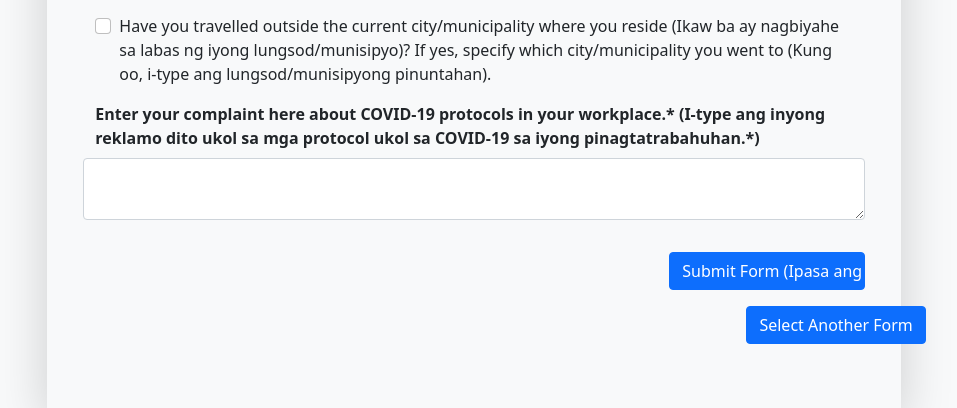
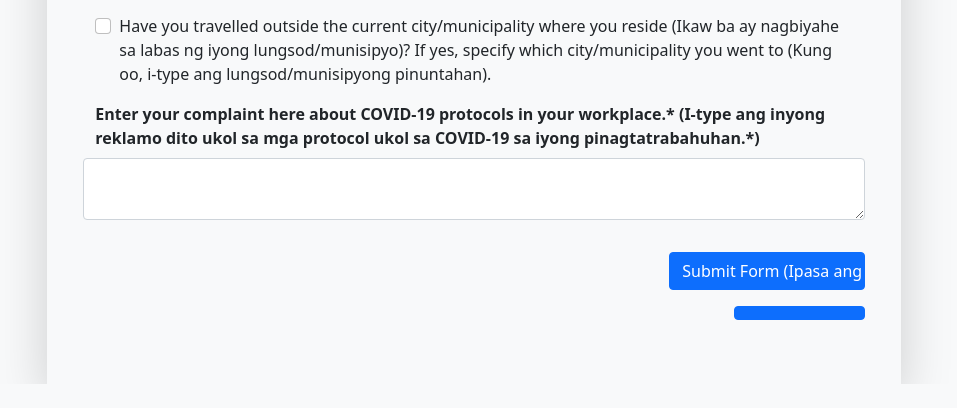
Before and after one commit to simonqq21/IOHSAD-Ex-Nihilo-Web-App, a Flask app: page /forms/COVID19Survey in a window 1280 px wide. Shown: the part 1069-1477 px from the top of the page, without its empty margins (166-1123 px from the left). After the commit the page ends 1453 px from the top, so only its background shows below. Run offline with Flask 2, Linux system fonts and the light colour scheme.

Commit message:
Update COVID19Survey.html

```diff
--- a/app/templates/COVID19Survey.html
+++ b/app/templates/COVID19Survey.html
@@ -127,7 +127,7 @@
 
 
             <div class="row mb-3 d-flex justify-content-end">
-              <a href="/" class="col-sm-2 m-0"><input class="btn btn-primary" type="button" value="Select Another Form"></a>
+              <a href="/" class="col-sm-2 m-0 btn btn-primary"></a>
             </div>
           </form>
 
```
